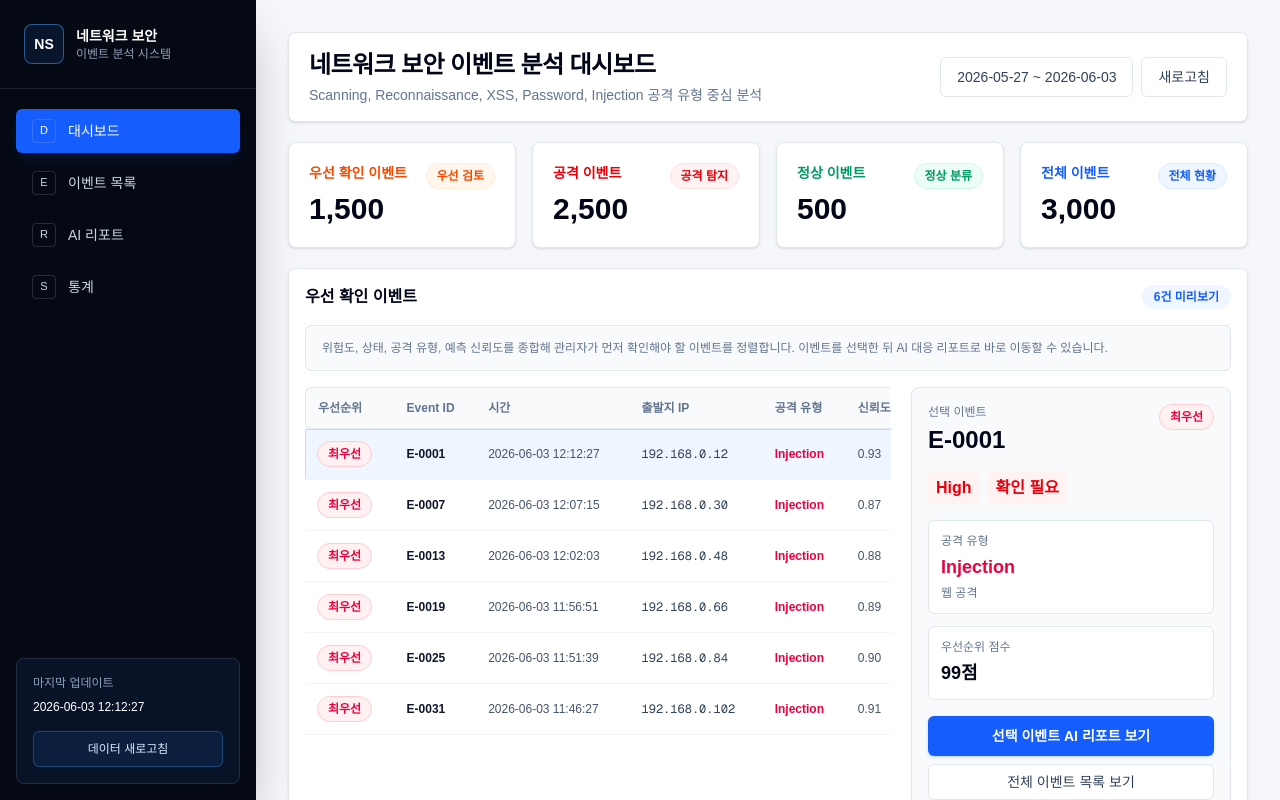
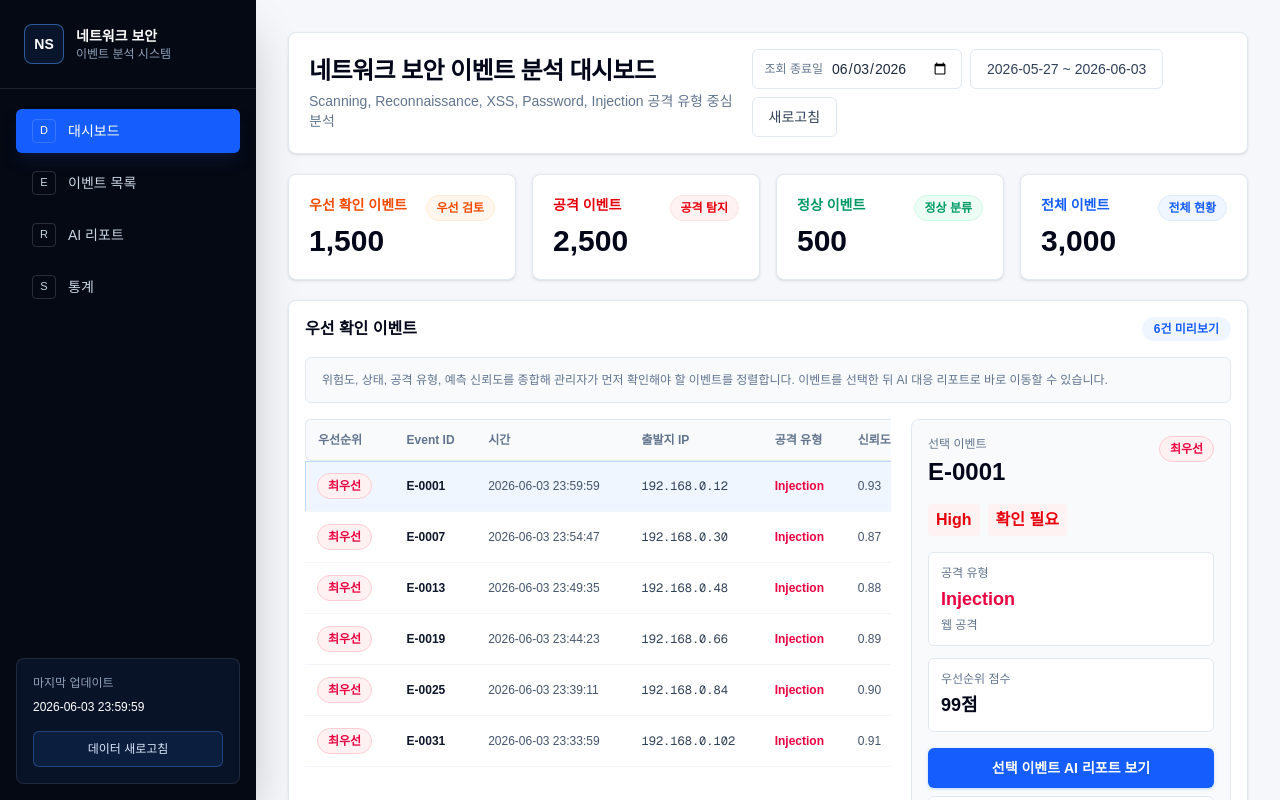
Before and after one commit to AzureAiTeam4/netSecure, a Next.js app in the folder frontend/: page / in a window 1280 px wide. Built offline with nearby package versions, Linux system fonts and the light colour scheme.

Commit message:
date renewal

```diff
--- a/frontend/app/components/SecurityTabs.tsx
+++ b/frontend/app/components/SecurityTabs.tsx
@@ -75,6 +75,16 @@ function formatDate(date: Date) {
   ].join("-");
 }
 
+function createRangeEndDate(dateString: string) {
+  const [year, month, day] = dateString.split("-").map(Number);
+
+  if (!year || !month || !day) {
+    return new Date(fallbackRefreshTime);
+  }
+
+  return new Date(year, month - 1, day, 23, 59, 59);
+}
+
 export default function SecurityTabs() {
   const [activeTab, setActiveTab] = useState<TabId>("dashboard");
   const [eventListFilters, setEventListFilters] = useState<EventListFilters>(defaultEventListFilters);
@@ -85,11 +95,18 @@ export default function SecurityTabs() {
     getServerRefreshTime,
   );
 
-  const [manualRefreshTime, setManualRefreshTime] = useState("");
+  const defaultRangeEndDate = useMemo(
+    () => formatDate(new Date(hydratedRefreshTime || fallbackRefreshTime)),
+    [hydratedRefreshTime],
+  );
+
+  const [selectedRangeEndDate, setSelectedRangeEndDate] = useState("");
+
+  const rangeEndDateValue = selectedRangeEndDate || defaultRangeEndDate;
 
   const lastUpdated = useMemo(
-    () => new Date(manualRefreshTime || hydratedRefreshTime || fallbackRefreshTime),
-    [hydratedRefreshTime, manualRefreshTime],
+    () => createRangeEndDate(rangeEndDateValue),
+    [rangeEndDateValue],
   );
 
   const title = useMemo(
@@ -108,7 +125,7 @@ export default function SecurityTabs() {
   const ActiveView = views[activeTab];
 
   const refreshData = () => {
-    setManualRefreshTime(new Date().toISOString());
+    setSelectedRangeEndDate(formatDate(new Date()));
   };
 
   function moveTab(tabId: TabId, filters?: EventListFilters) {
@@ -193,13 +210,20 @@ export default function SecurityTabs() {
               </p>
             </div>
 
-            <div className="flex flex-wrap gap-2 text-sm">
-              <button
-                type="button"
-                className="h-10 rounded-md border border-slate-200 px-4 text-slate-700"
-              >
+            <div className="flex flex-wrap items-center gap-2 text-sm">
+              <label className="flex min-h-10 items-center gap-2 rounded-md border border-slate-200 px-3 text-slate-700">
+                <span className="text-xs font-medium text-slate-500">조회 종료일</span>
+                <input
+                  type="date"
+                  value={rangeEndDateValue}
+                  onChange={(event) => setSelectedRangeEndDate(event.target.value)}
+                  className="h-8 bg-transparent text-sm font-medium text-slate-800 outline-none"
+                />
+              </label>
+
+              <div className="flex h-10 items-center rounded-md border border-slate-200 px-4 text-slate-700">
                 {formatDate(rangeStart)} ~ {formatDate(lastUpdated)}
-              </button>
+              </div>
 
               <button
                 type="button"
--- a/frontend/app/components/dashboard/widgets/SelectedEvent.tsx
+++ /dev/null
@@ -1,110 +0,0 @@
-import type { EventRow } from "./data";
-import Panel from "./Panel";
-import StatusBadge from "./StatusBadge";
-
-function formatConfidence(confidence: string) {
-  const value = Number(confidence);
-
-  if (Number.isNaN(value)) {
-    return confidence;
-  }
-
-  if (value <= 1) {
-    return `${value.toFixed(2)} · ${Math.round(value * 100)}%`;
-  }
-
-  return `${value.toFixed(0)}%`;
-}
-
-function getAttackTone(attackType: string) {
-  if (attackType === "Benign") {
-    return "text-emerald-700";
-  }
-
-  if (attackType === "Injection" || attackType === "XSS") {
-    return "text-rose-600";
-  }
-
-  if (attackType === "Scanning" || attackType === "Reconnaissance") {
-    return "text-amber-600";
-  }
-
-  if (attackType === "Password") {
-    return "text-violet-600";
-  }
-
-  return "text-slate-900";
-}
-
-function InfoRow({
-  label,
-  value,
-  valueClassName = "",
-}: {
-  label: string;
-  value: string;
-  valueClassName?: string;
-}) {
-  return (
-    <div className="flex items-center justify-between gap-4 border-b border-slate-100 py-3 last:border-b-0">
-      <span className="shrink-0 text-xs font-medium text-slate-500">{label}</span>
-      <span className={`text-right text-sm font-semibold text-slate-900 ${valueClassName}`}>
-        {value}
-      </span>
-    </div>
-  );
-}
-
-export default function SelectedEvent({ event }: { event?: EventRow }) {
-  if (!event) {
-    return (
-      <Panel title="선택한 이벤트 상세 정보" action="이벤트 선택 필요" className="h-full">
-        <div className="grid min-h-[320px] place-items-center rounded-lg border border-dashed border-slate-200 bg-slate-50 text-center">
-          <div>
-            <p className="text-sm font-semibold text-slate-700">선택된 이벤트가 없습니다.</p>
-            <p className="mt-2 text-sm text-slate-500">
-              이벤트 목록에서 분석할 이벤트를 선택하세요.
-            </p>
-          </div>
-        </div>
-      </Panel>
-    );
-  }
-
-  const [eventId, time, sourceIp, destinationIp, attackType, category, confidence, risk, status] =
-    event;
-
-  return (
-    <Panel title="선택한 이벤트 상세 정보" className="h-full">
-      <div className="flex h-full flex-col">
-        <div className="rounded-lg border border-slate-200 bg-slate-50 px-4 py-4">
-          <div className="flex items-start justify-between gap-3">
-            <div>
-              <p className="text-xs font-medium text-slate-500">선택 이벤트</p>
-              <p className="mt-1 text-xl font-bold text-slate-950">{eventId}</p>
-            </div>
-
-            <div className="flex flex-col items-end gap-2">
-              <StatusBadge value={risk} />
-              <StatusBadge value={status} />
-            </div>
-          </div>
-        </div>
-
-        <div className="mt-4 rounded-lg border border-slate-200 bg-white px-4">
-          <InfoRow label="시간" value={time} />
-          <InfoRow label="출발지 IP" value={sourceIp} valueClassName="font-mono" />
-          <InfoRow label="목적지 IP" value={destinationIp} valueClassName="font-mono" />
-          <InfoRow label="프로토콜" value="TCP" />
-          <InfoRow
-            label="공격 유형"
-            value={attackType}
-            valueClassName={getAttackTone(attackType)}
-          />
-          <InfoRow label="카테고리" value={category} />
-          <InfoRow label="신뢰도" value={formatConfidence(confidence)} />
-        </div>
-      </div>
-    </Panel>
-  );
-}
```
